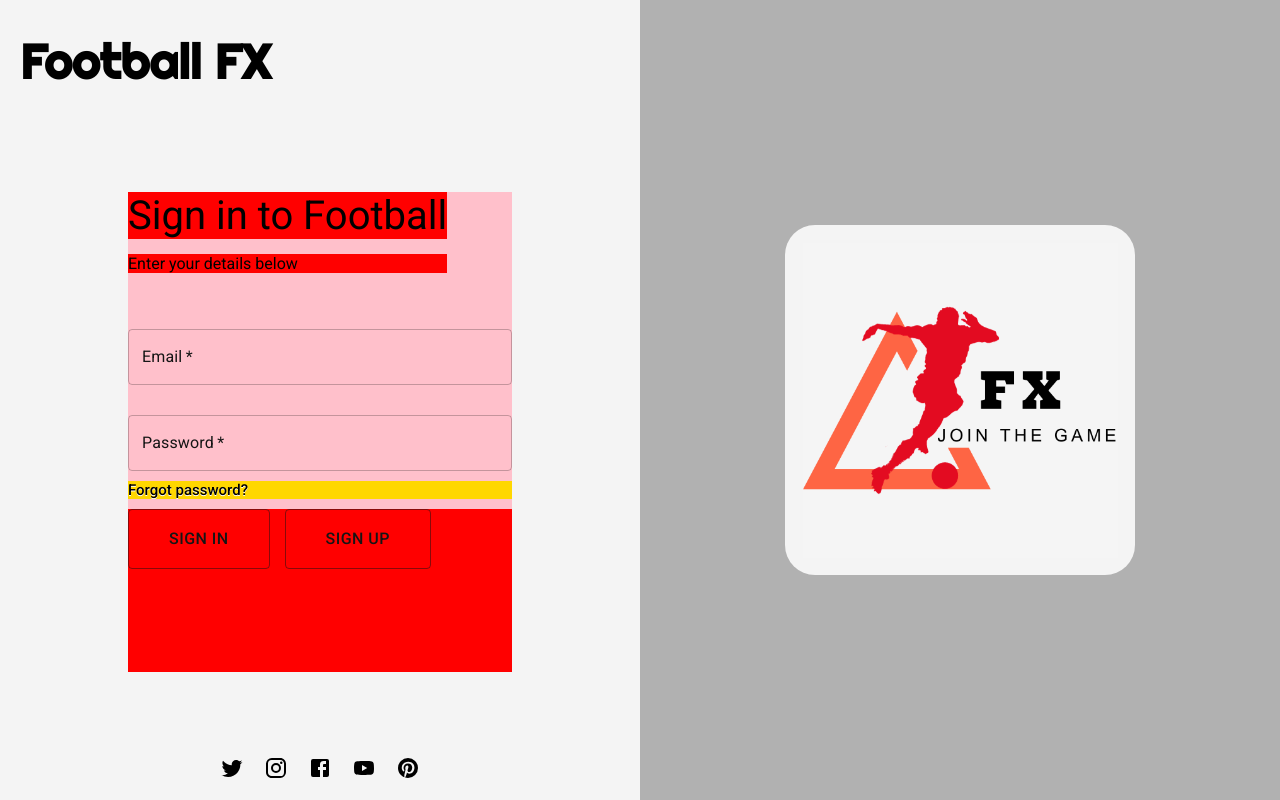
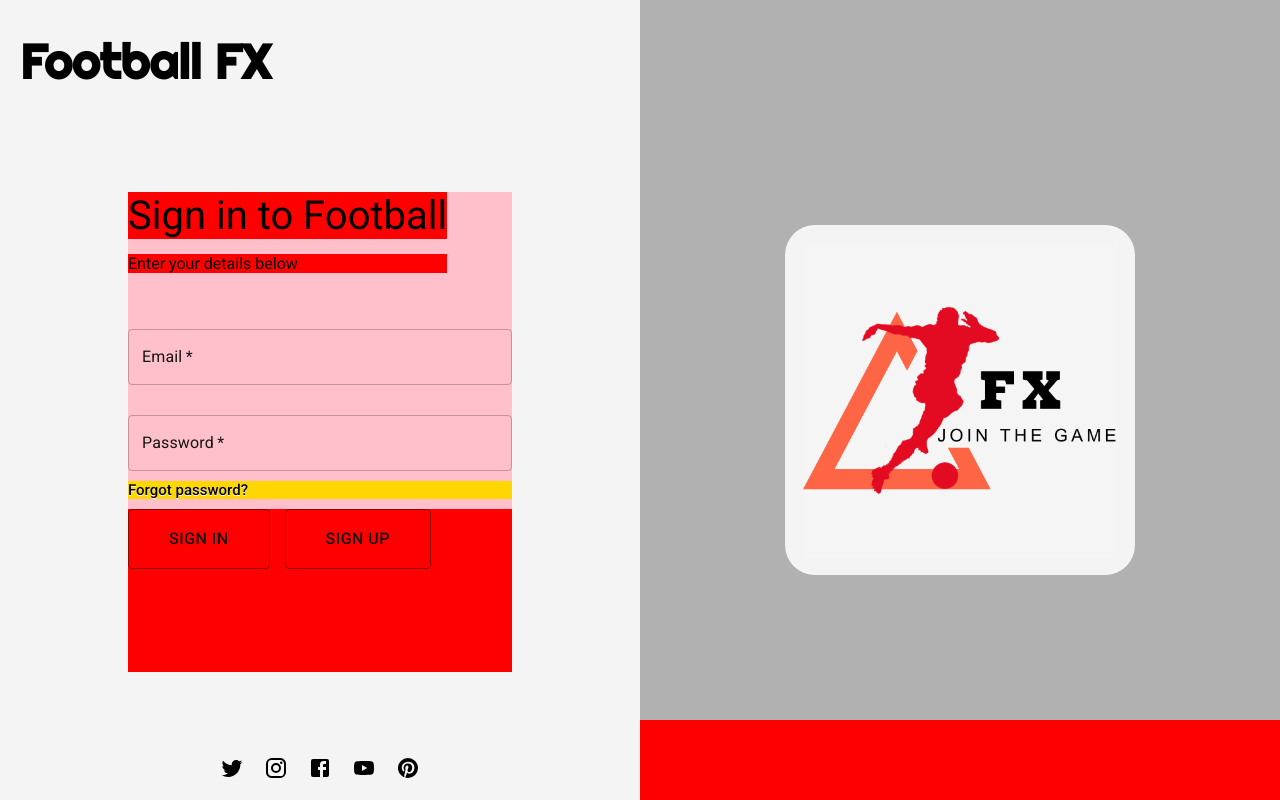
Before and after one commit to adammakuchowski/login-system-web, a React (Vite) app: page /login in a window 1280 px wide. Built offline with nearby package versions, Linux system fonts and the light colour scheme.

Commit message:
init LoginBanner register button

```diff
--- a/src/pages/login/Login.tsx
+++ b/src/pages/login/Login.tsx
@@ -5,6 +5,7 @@ import {
   LogoContainer,
   LogoImgWrapper,
   MediaReferencesWrapper,
+  ButtonWrapper,
 } from './LoginStyled'
 import CompanyName from './company_name/CompanyName'
 import LoginForm from './login_form/LoginForm'
@@ -14,7 +15,7 @@ const Login = (): JSX.Element => {
   return (
     <LoginContainer>
       <LoginFormWrapprt>
-        <CompanyName/>
+        <CompanyName />
         <LoginForm />
         <MediaReferencesWrapper>
           <MediaReferences />
@@ -24,7 +25,11 @@ const Login = (): JSX.Element => {
         <LogoContainer>
           <LogoImgWrapper src='/images/logo.png' alt="test" />
         </LogoContainer>
+        <ButtonWrapper>
+
+        </ButtonWrapper>
       </LoginBanner>
+
     </LoginContainer >
   )
 }
--- a/src/pages/login/LoginStyled.ts
+++ b/src/pages/login/LoginStyled.ts
@@ -13,10 +13,11 @@ export const LoginBanner = styled.div`
   width: 50%;
   height: 100%;
   background-color: #b1b1b1;
-
   display: flex;
   align-items: center;
   justify-content: center;
+  flex-direction: column;
+  position: relative;
 `
 export const LoginFormWrapprt = styled.div`
   width: 50%;
@@ -52,3 +53,11 @@ export const MediaReferencesWrapper = styled.div`
   align-items: center;
   justify-content: center;
 `
+
+export const ButtonWrapper = styled.div`
+  background-color: red;
+  width: 100%;
+  height: 10%;
+  position: absolute;
+  bottom: 0;
+`
```
